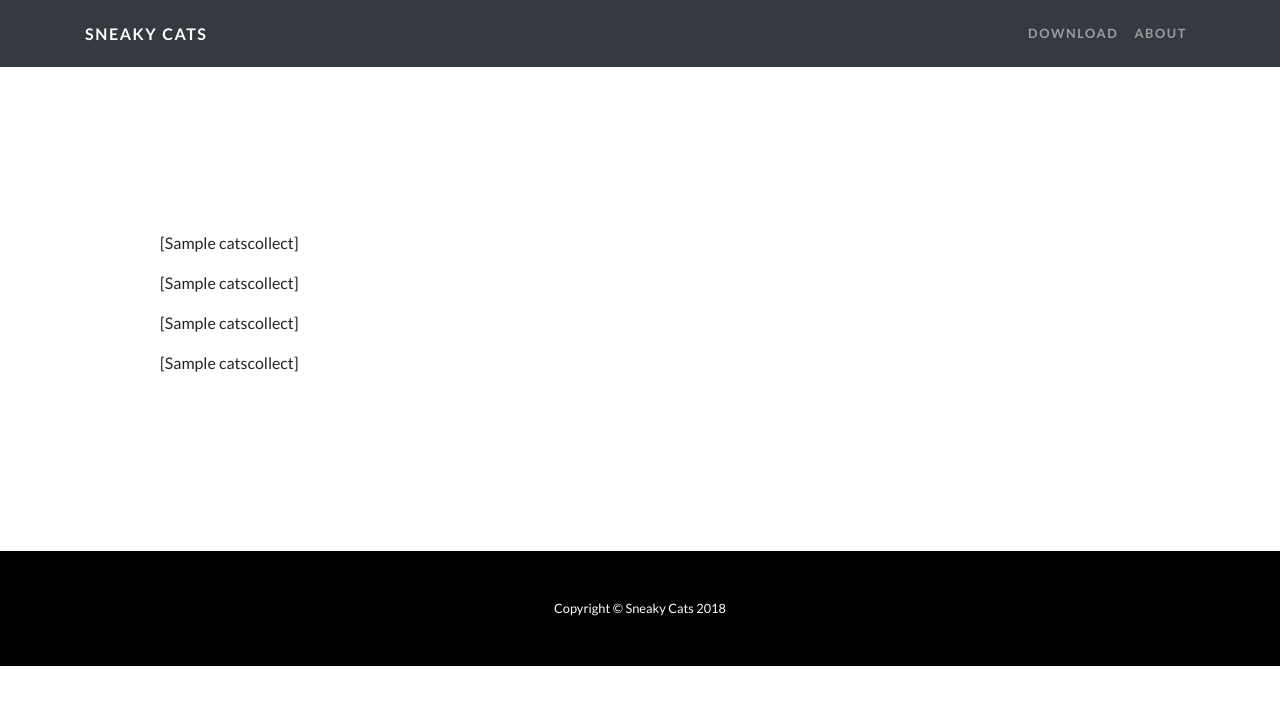
After one commit to Kenneth-ca/sneaky_cats, a Flask app: page /phone/report in a window 1280 px wide. The commit adds this page. Shown: the top 705 px of the page. Run offline with Flask 2, Linux system fonts and the light colour scheme; a database or web service that is not in the repository returns one stand-in record (values such as "Sample title"); some libraries are stand-ins or nearby versions.

Commit message:
[feature] show database content in /phone/report

```diff
--- a/landingpage/run.py
+++ b/landingpage/run.py
@@ -40,5 +40,16 @@ def postJsonHandler():
     return '{"status":"200"}'
 
 
+@app.route('/phone/report', strict_slashes=False)
+def report():
+    """ Route to present report """
+    print("Hola")
+    data = mongofile.collection.find()
+    list = []
+    for c in data:
+        list.append(c)
+    return render_template('report.html', list=list)
+
+
 if __name__ == '__main__':
         app.run(host='0.0.0.0', port='5000')
--- a/landingpage/static/assets/bootstrap/css/more.css
+++ b/landingpage/static/assets/bootstrap/css/more.css
@@ -27,7 +27,7 @@ header.masthead h2.about_title {
 	background-color: #fff;
 }
 
-header.masthead p.about_text {
+header.masthead p {
 	font-size: 1rem;
 	font-weight: 400;
 	line-height: 1.5;
--- /dev/null
+++ b/landingpage/templates/report.html
@@ -0,0 +1,55 @@
+<!DOCTYPE html>
+<html>
+
+<head>
+    <meta charset="utf-8">
+    <meta name="viewport" content="width=device-width, initial-scale=1.0, shrink-to-fit=no">
+    <title>Home - Sneaky Cats</title>
+    <meta name="description" content="Many cats!">
+    <link rel="stylesheet" href="{{ url_for('static', filename='assets/bootstrap/css/bootstrap.min.css') }}">
+    <link rel="stylesheet" href="{{ url_for('static', filename='assets/bootstrap/css/more.css') }}">
+
+    <link rel="stylesheet" href="https://fonts.googleapis.com/css?family=Catamaran:100,200,300,400,500,600,700,800,900">
+    <link rel="stylesheet" href="https://fonts.googleapis.com/css?family=Lato:100,100i,300,300i,400,400i,700,700i,900,900i">
+<!-- Global site tag (gtag.js) - Google Analytics -->
+<script async src="https://www.googletagmanager.com/gtag/js?id=G-7G31S3YXD5"></script>
+<script>
+  window.dataLayer = window.dataLayer || [];
+  function gtag(){dataLayer.push(arguments);}
+  gtag('js', new Date());
+
+  gtag('config', 'G-7G31S3YXD5');
+</script>
+</head>
+
+<body>
+    <nav class="navbar navbar-dark navbar-expand-lg fixed-top bg-dark navbar-custom">
+        <div class="container"><a class="navbar-brand" href="{{ url_for('index') }}">Sneaky Cats</a><button data-toggle="collapse" class="navbar-toggler" data-target="#navbarResponsive"><span class="navbar-toggler-icon"></span></button>
+            <div class="collapse navbar-collapse" id="navbarResponsive">
+                <ul class="nav navbar-nav ml-auto">
+                    <li class="nav-item" role="presentation"><a class="nav-link" href="#">Download</a></li>
+                    <li class="nav-item" role="presentation"><a class="nav-link" href="{{ url_for('about') }}">About</a></li>
+                </ul>
+            </div>
+        </div>
+    </nav>
+    <header class="masthead text-center text-white">
+        <div class="masthead-content">
+            <div class="container">
+            </div>
+            <p> {{ list }} </p>
+            <p> {{ list }} </p>
+            <p> {{ list }} </p>
+            <p> {{ list }} </p>
+    </header>
+
+    <footer class="py-5 bg-black">
+        <div class="container">
+            <p class="text-center text-white m-0 small">Copyright&nbsp;© Sneaky Cats 2018</p>
+        </div>
+    </footer>
+    <script src="{{ url_for('static', filename='assets/js/jquery.min.js') }}"></script>
+    <script src="{{ url_for('static', filename='assets/bootstrap/js/bootstrap.min.js') }}"></script>
+</body>
+
+</html>
```
